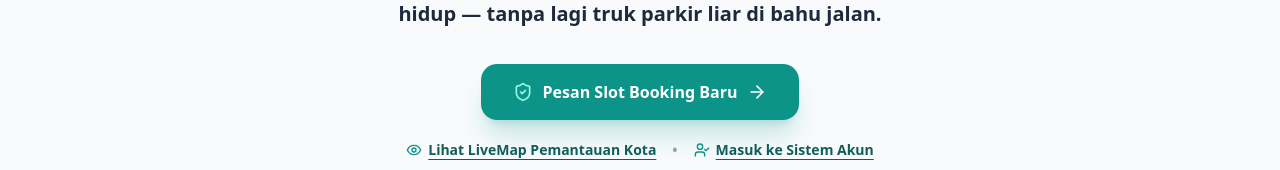
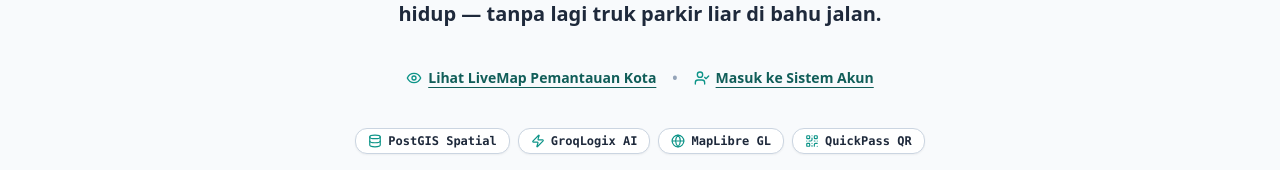
Before and after one commit to s1informatika11s25007-maker/Urbanload.Ai, a React (Vite) app in the folder frontend/: page / in a window 1280 px wide. Shown: the part 442-612 px from the top of the page. Built offline with nearby package versions, Linux system fonts and the light colour scheme; no server answers; the database is empty.

Commit message:
fix: remove Pesan Slot Booking Baru button from landing page

```diff
--- a/frontend/src/pages/Home.jsx
+++ b/frontend/src/pages/Home.jsx
@@ -68,14 +68,6 @@ export default function Home() {
         </p>
 
         <div className="pt-3 space-y-4">
-          <Link to="/rider/bookings/new" className="inline-block w-full sm:w-auto">
-            <Button className="w-full sm:w-auto px-8 py-4 text-sm sm:text-base flex items-center justify-center gap-2.5 shadow-xl font-black bg-teal-600 hover:bg-teal-700 text-white rounded-2xl transform hover:scale-[1.02] transition">
-              <ShieldCheck className="h-5 w-5 text-teal-200" />
-              <span>Pesan Slot Booking Baru</span>
-              <ArrowRight className="h-5 w-5" />
-            </Button>
-          </Link>
-
           <div className="flex flex-wrap items-center justify-center gap-4 text-xs sm:text-sm font-extrabold text-slate-800 pt-1">
             <Link to="/city/livemap?preview=public" className="hover:text-teal-700 underline underline-offset-4 flex items-center gap-1.5 text-teal-800">
               <Eye className="h-4 w-4 text-teal-600" /> Lihat LiveMap Pemantauan Kota
```
